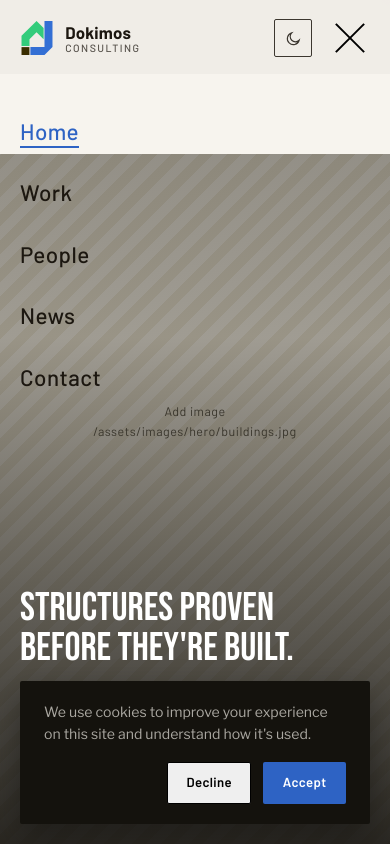
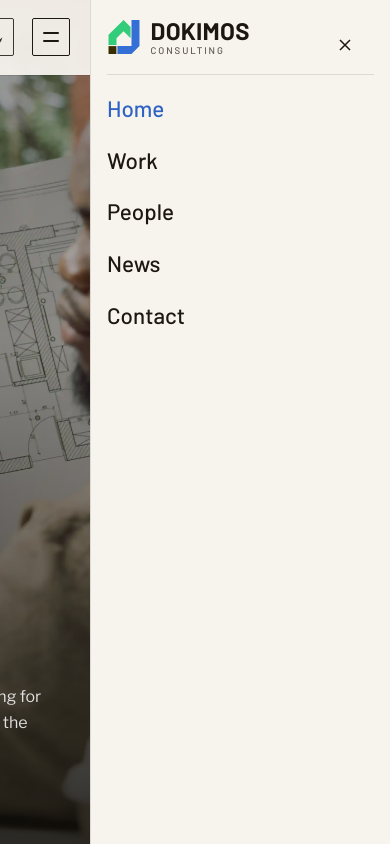
Before and after one commit to alemiherbert/dokimos, a plain HTML site: page index.html in a window 390 px wide. Both pictures are taken after a click on the button 350 px from the left and 38 px from the top of the page. Drawn offline with nearby package versions, Linux system fonts and the light colour scheme.

Commit message:
Update site content, styling, and hero images
Convert hero images to WebP and refresh content/styles ahead of
Cloudflare Pages deployment.

```diff
--- a/content.json
+++ b/content.json
@@ -4,7 +4,7 @@
     "note": "This file drives every piece of text, stat, and image path on the site, split into one namespace per page (home, work, people, news, contact) plus shared site/nav/footer data. Edit values here — no HTML/CSS/JS knowledge required. Sample projects, stats, people, news posts, and trust.logos below are clearly-labeled illustrative placeholders. Review README.md before publishing live, and replace image paths under assets/images/ with real photography, real client/partner logos, and real team/news photos."
   },
   "site": {
-    "name": "Dokimos Consulting",
+    "name": "Dokimos Consulting Engineers",
     "shortName": "Dokimos",
     "tagline": "Infrastructure, Proven.",
     "descriptor": "Infrastructure, buildings, and project delivery for Africa's future.",
@@ -31,24 +31,24 @@
     "hero": {
       "slides": [
         {
-          "image": "/assets/images/hero/infrastructure.jpg",
+          "image": "/assets/images/hero/infrastructure.webp",
           "imageAlt": "Water, road, and energy infrastructure at golden hour",
           "headline": "Infrastructure Engineered to Outlast.",
           "subheadline": "Water, transportation, and energy systems designed for growing demand and Africa's toughest conditions.",
           "href": "#service-infrastructure"
         },
         {
-          "image": "/assets/images/hero/buildings.jpg",
+          "image": "/assets/images/hero/buildings.webp",
           "imageAlt": "Architectural and structural engineering detail",
           "headline": "Structures Proven Before They're Built.",
           "subheadline": "Architectural and structural engineering for facilities held to the same standard as the infrastructure around them.",
           "href": "#service-buildings"
         },
         {
-          "image": "/assets/images/hero/advisory.jpg",
+          "image": "/assets/images/hero/advisory.webp",
           "imageAlt": "Construction site supervision and planning",
           "headline": "From Concept to Commissioning.",
-          "subheadline": "Urban planning and full project delivery oversight so designs survive contact with procurement and the construction site.",
+          "subheadline": "Project planning and full project delivery oversight so designs survive contact with procurement and the construction site.",
           "href": "#service-advisory"
         }
       ]
@@ -63,7 +63,7 @@
       "eyebrow": "Who We Are",
       "heading": "Proven, by definition.",
       "lead": "We are an indigenous Ugandan engineering consultancy built on a simple conviction: Africa's infrastructure problems deserve African-led solutions.",
-      "body": "We work across three integrated practice areas — infrastructure, buildings and architecture, and project advisory and delivery — spanning water, transportation, and energy engineering through to architectural design and full project management. None is an add-on: a design is only as good as the structure that holds it up, the building it serves, and the process that gets it actually built. Every design we deliver is grounded in local materials, local labor, local climate, and long-term maintainability, because infrastructure that can't be sustained by the community it serves was never really solved.",
+      "body": "We work across three integrated practice areas — infrastructure, buildings and architecture, and project advisory and delivery — spanning water, transportation, and energy engineering through to architectural design and full project management.",
       "values": [
         {
           "title": "Proven, Not Promised",
--- a/css/style.css
+++ b/css/style.css
@@ -1,5 +1,5 @@
 /* ==========================================================================
-   Dokimos Consulting — Design Tokens
+   Dokimos Consulting â€” Design Tokens
    ========================================================================== */
 :root {
   --ink: #1C1710;
@@ -28,7 +28,7 @@
   --ease: cubic-bezier(0.16, 1, 0.3, 1);
 }
 
-/* Dark mode — toggled via <html data-theme="dark">, set by js/main.js and
+/* Dark mode â€” toggled via <html data-theme="dark">, set by js/main.js and
    persisted in localStorage. Every color below the design-tokens block is
    sourced from these variables, so this is the only place theme colors
    need to be defined. */
@@ -71,6 +71,7 @@
 html { scroll-behavior: smooth; }
 body {
   margin: 0;
+  overflow-x: hidden;
   background: var(--paper);
   color: var(--ink);
   font-family: var(--font-body);
@@ -81,8 +82,8 @@
 img { max-width: 100%; display: block; }
 a { color: inherit; text-decoration: none; }
 ul { margin: 0; padding: 0; list-style: none; }
-button { font: inherit; cursor: pointer; }
-h1, h2, h3, h4 { margin: 0; font-weight: 400; }
+button { font: inherit; color: inherit; background: none; border: none; cursor: pointer; }
+h1, h2, h3, h4 { margin: 1rem 0; font-weight: 400; }
 p { margin: 0; }
 
 @media (prefers-reduced-motion: reduce) {
@@ -115,7 +116,7 @@
   gap: 0.6em;
   font-family: var(--font-heading);
   font-weight: 600;
-  font-size: 0.78rem;
+  font-size: 0.85rem;
   letter-spacing: 0.16em;
   text-transform: uppercase;
   color: var(--blue);
@@ -200,15 +201,16 @@
 .brand-name {
   font-family: var(--font-heading);
   font-weight: 700;
-  font-size: 1.05rem;
+  font-size: 1.5rem;
   letter-spacing: 0.01em;
   line-height: 1.1;
+  text-transform: uppercase;
   display: flex; flex-direction: column;
 }
 .brand-name-sub {
   font-weight: 500;
   font-size: 0.66rem;
-  letter-spacing: 0.14em;
+  letter-spacing: 0.28em;
   text-transform: uppercase;
   opacity: 0.72;
 }
@@ -251,37 +253,102 @@
 .nav-toggle {
   display: none;
   flex-direction: column;
+  align-items: center;
   justify-content: center;
-  gap: 5px;
-  width: 40px; height: 40px;
-  background: none; border: none;
+  gap: 6px;
+  width: 38px; height: 38px;
+  border-radius: 2px;
+  border: 1px solid currentColor;
+  background: none;
+  color: inherit;
   padding: 0;
 }
-.nav-toggle span { width: 100%; height: 2px; background: currentColor; transition: transform 0.3s var(--ease), opacity 0.3s var(--ease); }
-.nav-toggle[aria-expanded="true"] span:nth-child(1) { transform: translateY(7px) rotate(45deg); }
-.nav-toggle[aria-expanded="true"] span:nth-child(2) { opacity: 0; }
-.nav-toggle[aria-expanded="true"] span:nth-child(3) { transform: translateY(-7px) rotate(-45deg); }
+.nav-toggle span {
+  width: 16px;
+  height: 2px;
+  border-radius: 1px;
+  background: currentColor;
+}
 .header-actions .nav-cta { height: 40px;}
 @media (max-width: 860px) {
   .nav-toggle { display: flex; }
-  .site-nav {
-    position: fixed; inset: 0; top: 74px;
-    background: var(--paper);
-    color: var(--ink);
-    transform: translateX(100%);
+  .site-nav { display: none; }
+  .header-actions .nav-cta { display: none; }
+
+  /* Push-drawer mobile nav: opening it shifts the whole page left instead
+     of overlaying on top of it. #page-shell wraps everything except the
+     drawer itself, so the drawer (a sibling, fixed to the true viewport)
+     slides into the space the page reveals as it moves out of the way. */
+  #page-shell {
     transition: transform 0.35s var(--ease);
-    padding: 2.5rem var(--pad-inline);
   }
-  .site-nav.is-open { transform: translateX(0); }
-  .site-nav ul { flex-direction: column; gap: 1.6rem; }
-  .site-nav a { font-size: 1.4rem; }
-  .header-actions .nav-cta { display: none; }
+  body.nav-open #page-shell {
+    transform: translateX(calc(-1 * min(300px, 85vw)));
+    pointer-events: none;
+  }
 }
 
-/* Prevents the page from scrolling behind the full-screen mobile nav —
-   without this, mobile browsers' collapsing address bar exposes gaps at
-   the top/bottom of the fixed panel as the user scrolls. */
-html.nav-scroll-lock, body.nav-scroll-lock { overflow: hidden; height: 100%; }
+.mobile-nav-drawer {
+  position: fixed;
+  top: 0; right: 0; bottom: 0;
+  width: min(300px, 85vw);
+  z-index: 250;
+  background: var(--paper);
+  color: var(--ink);
+  transform: translateX(100%);
+  transition: transform 0.35s var(--ease);
+  padding: 0 1rem;
+  overflow-y: auto;
+  border-left: 1px solid var(--line);
+}
+body.nav-open .mobile-nav-drawer { transform: translateX(0); }
+.mobile-nav-brand {
+  display: flex;
+  align-items: center;
+  gap: 0.6rem;
+  padding-block: 1.15rem;
+  padding-right: 2.5rem;
+  border-bottom: 1px solid var(--line);
+}
+.mobile-nav-brand span {
+  display: flex;
+  flex-direction: column;
+  font-family: var(--font-heading);
+  font-weight: 700;
+  font-size: 1.5rem;
+  text-transform: uppercase;
+}
+.mobile-nav-brand small {
+  font-weight: 500;
+  font-size: 0.6rem;
+  letter-spacing: 0.2em;
+  text-transform: uppercase;
+  opacity: 0.7;
+}
+.mobile-nav-drawer ul { display: flex; flex-direction: column; gap: 1rem; padding-block-start: 1rem; }
+.mobile-nav-drawer a {
+  font-family: var(--font-heading);
+  font-weight: 500;
+  font-size: 1.4rem;
+  position: relative;
+}
+.mobile-nav-drawer a[aria-current="page"] { color: var(--blue); }
+.mobile-nav-close {
+  position: absolute;
+  top: 1.75rem; right: 1.75rem;
+  width: 34px; height: 34px;
+  display: flex;
+  align-items: center;
+  justify-content: center;
+  background: none;
+  border: none;
+  color: inherit;
+  padding: 0;
+}
+.mobile-nav-close svg { width: 20px; height: 20px; }
+@media (min-width: 861px) {
+  .mobile-nav-drawer { display: none; }
+}
 
 /* Inner pages have no full-bleed hero pushing content below the fixed
    header, so give the first section a little extra clearance. */
@@ -477,7 +544,7 @@
 }
 .pillar-media-overlay .pillar-icon { width: 28px; height: 28px; color: #fff; }
 .pillar-media-overlay .pillar-name {
-  margin-top: 0.9rem;
+  margin: 1px 0 !important;
   font-family: var(--font-heading);
   font-weight: 600;
   font-size: 1.25rem;
@@ -510,15 +577,15 @@
 .step-card { border-top: 1px solid var(--line-dark); padding-top: 1.4rem; }
 .step-number {
   font-family: var(--font-display);
-  font-size: 2.4rem;
-  color: transparent;
-  -webkit-text-stroke: 1.5px var(--green);
+  font-size: 3rem;
+  line-height: 0.85;
+  color: var(--green);
 }
 .step-title {
-  margin-top: 0.8rem;
+  margin: 0.125rem 0 !important;
   font-family: var(--font-heading);
   font-weight: 600;
-  font-size: 1.15rem;
+  font-size: 1.35rem;
 }
 .step-desc { margin-top: 0.6rem; font-size: 0.92rem; color: var(--dark-text-soft); }
 @media (max-width: 900px) {
@@ -833,7 +900,7 @@
   padding: 1.25rem 1.5rem;
   box-shadow: 0 12px 32px rgba(0,0,0,0.32);
   display: flex;
-  flex-wrap: wrap;
+  flex-wrap: nowrap;
   align-items: center;
   gap: 1rem 1.5rem;
   justify-content: space-between;
--- a/index.html
+++ b/index.html
@@ -24,6 +24,7 @@
 <link rel="stylesheet" href="/css/style.css">
 </head>
 <body data-page="home">
+<div id="page-shell">
 <a class="skip-link" href="#main-content">Skip to content</a>
 
 <header class="site-header" id="site-header"></header>
@@ -40,6 +41,8 @@
 
 <footer class="site-footer" id="site-footer"></footer>
 <div id="cookie-banner"></div>
+</div>
+<div class="mobile-nav-drawer" id="mobile-nav-drawer"></div>
 
 <noscript>
   <div style="padding:2rem;font-family:sans-serif;max-width:640px;margin:0 auto;">
--- a/js/main.js
+++ b/js/main.js
@@ -70,16 +70,32 @@
           <ul>${navItems}</ul>
         </nav>
         <div class="header-actions">
-          <a href="/contact" class="btn btn-accent nav-cta">Start a Project</a>
+          <a href="/contact" class="btn btn-accent nav-cta">Contact Us</a>
           <button class="theme-toggle" id="theme-toggle" type="button" aria-label="Toggle dark mode">
             <svg class="icon-moon" viewBox="0 0 24 24" fill="none" stroke="currentColor" stroke-width="1.6"><path d="M20 14.5A8.5 8.5 0 1 1 9.5 4a7 7 0 0 0 10.5 10.5Z"/></svg>
             <svg class="icon-sun" viewBox="0 0 24 24" fill="none" stroke="currentColor" stroke-width="1.6"><circle cx="12" cy="12" r="4"/><path d="M12 2v2M12 20v2M4 12H2M22 12h-2M5 5l1.5 1.5M17.5 17.5 19 19M5 19l1.5-1.5M17.5 6.5 19 5"/></svg>
           </button>
           <button class="nav-toggle" id="nav-toggle" type="button" aria-expanded="false" aria-controls="site-nav" aria-label="Toggle menu">
-            <span></span><span></span><span></span>
+            <span></span><span></span>
           </button>
         </div>
       </div>`;
+  }
+
+  function renderMobileNav(data) {
+    const el = document.getElementById('mobile-nav-drawer');
+    if (!el) return;
+    const currentPath = normalizePath(window.location.pathname);
+    const navItems = data.nav.map((n) => {
+      const isCurrent = normalizePath(n.href) === currentPath;
+      return `<li><a href="${escapeHtml(n.href)}"${isCurrent ? ' aria-current="page"' : ''}>${escapeHtml(n.label)}</a></li>`;
+    }).join('');
+    el.innerHTML = `
+      <a href="/" class="mobile-nav-brand" aria-label="${escapeHtml(data.site.name)} home">
+        <img src="/logo.svg" alt="" class="brand-mark">
+        <span class="brand-name">${escapeHtml(data.site.shortName)}<small class="brand-name-sub">Consulting</small></span>
+      </a>
+      <ul>${navItems}</ul>`;
   }
 
   function renderFooter(data) {
@@ -454,32 +470,62 @@
 
   function setupNavToggle(page) {
     const toggle = document.getElementById('nav-toggle');
-    const nav = document.getElementById('site-nav');
+    const drawer = document.getElementById('mobile-nav-drawer');
     const header = document.getElementById('site-header');
+    if (!toggle || !drawer) return;
+
+    const closeBtn = document.createElement('button');
+    closeBtn.type = 'button';
+    closeBtn.className = 'mobile-nav-close';
+    closeBtn.setAttribute('aria-label', 'Close menu');
+    closeBtn.innerHTML = '<svg viewBox="0 0 24 24" fill="none" stroke="currentColor" stroke-width="1.8"><path d="M6 6l12 12M18 6 6 18"/></svg>';
+    drawer.insertBefore(closeBtn, drawer.firstChild);
+
     function syncHeaderSolid(open) {
       if (page !== 'home') return;
       if (open) header.classList.add('is-scrolled');
       else if (window.scrollY <= 24) header.classList.remove('is-scrolled');
     }
-    // Lock background scroll while the full-screen mobile nav is open —
-    // otherwise the page scrolls behind the fixed panel and mobile browsers'
-    // collapsing address bar exposes gaps at the top/bottom of the panel.
+    // Lock background scroll while the drawer is open. A plain
+    // `overflow:hidden` on body isn't enough on iOS Safari — it still
+    // rubber-bands the page underneath, which is exactly what exposes gaps
+    // around the pushed content. Pinning body at its current scroll offset
+    // (and restoring it on close) blocks that completely.
+    let lockedScrollY = 0;
     function setScrollLock(locked) {
-      document.documentElement.classList.toggle('nav-scroll-lock', locked);
-      document.body.classList.toggle('nav-scroll-lock', locked);
+      if (locked) {
+        lockedScrollY = window.scrollY;
+        document.body.style.position = 'fixed';
+        document.body.style.top = `-${lockedScrollY}px`;
+        document.body.style.left = '0';
+        document.body.style.right = '0';
+      } else {
+        document.body.style.position = '';
+        document.body.style.top = '';
+        document.body.style.left = '';
+        document.body.style.right = '';
+        window.scrollTo(0, lockedScrollY);
+      }
     }
-    toggle.addEventListener('click', () => {
-      const open = nav.classList.toggle('is-open');
+    function setOpen(open) {
+      document.body.classList.toggle('nav-open', open);
       toggle.setAttribute('aria-expanded', String(open));
       syncHeaderSolid(open);
       setScrollLock(open);
+    }
+    toggle.addEventListener('click', () => {
+      setOpen(!document.body.classList.contains('nav-open'));
     });
-    nav.querySelectorAll('a').forEach((a) => a.addEventListener('click', () => {
-      nav.classList.remove('is-open');
-      toggle.setAttribute('aria-expanded', 'false');
-      syncHeaderSolid(false);
-      setScrollLock(false);
-    }));
+    closeBtn.addEventListener('click', () => setOpen(false));
+    drawer.querySelectorAll('a').forEach((a) => a.addEventListener('click', () => setOpen(false)));
+    // Clicking outside the drawer (the pushed-aside page, or its dimmed
+    // sliver) closes it too. #page-shell has pointer-events:none while open,
+    // so those clicks already fall through to document — this just catches them.
+    document.addEventListener('click', (e) => {
+      if (!document.body.classList.contains('nav-open')) return;
+      if (drawer.contains(e.target) || toggle.contains(e.target)) return;
+      setOpen(false);
+    });
   }
 
   function setupThemeToggle() {
@@ -586,6 +632,7 @@
       document.title = `${data.site.name} — ${data.site.tagline}`;
 
       renderHeader(data);
+      renderMobileNav(data);
       renderFooter(data);
       setupCookieBanner(data.cookieBanner);
 
```
Also changed, not shown: 404.html (+3 -0 lines), contact/index.html (+3 -0 lines), news/index.html (+3 -0 lines), people/index.html (+3 -0 lines), work/index.html (+3 -0 lines), assets/images/hero/advisory.webp (added), assets/images/hero/buildings.webp (added), assets/images/hero/infrastructure.jpg (deleted), assets/images/hero/infrastructure.webp (added).
